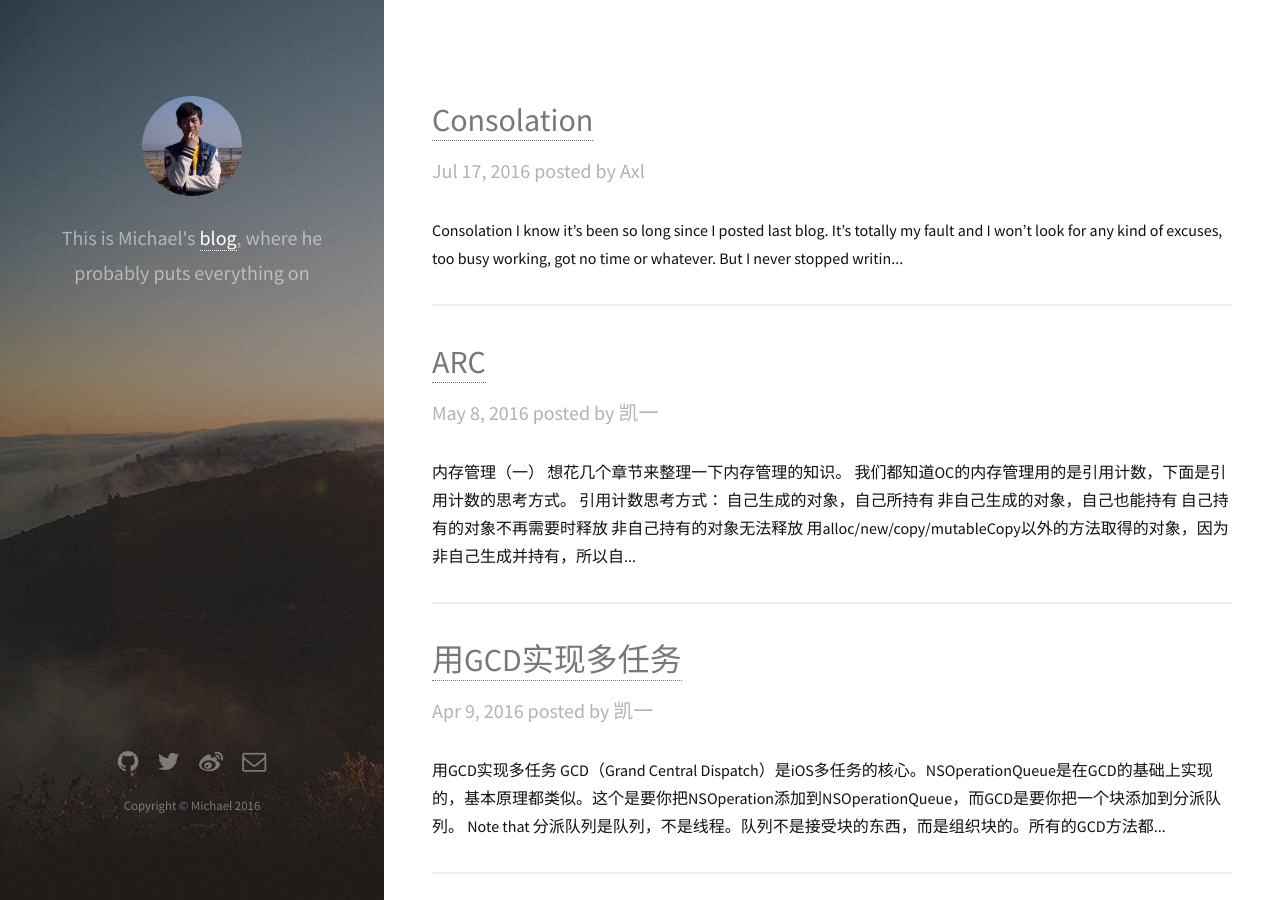
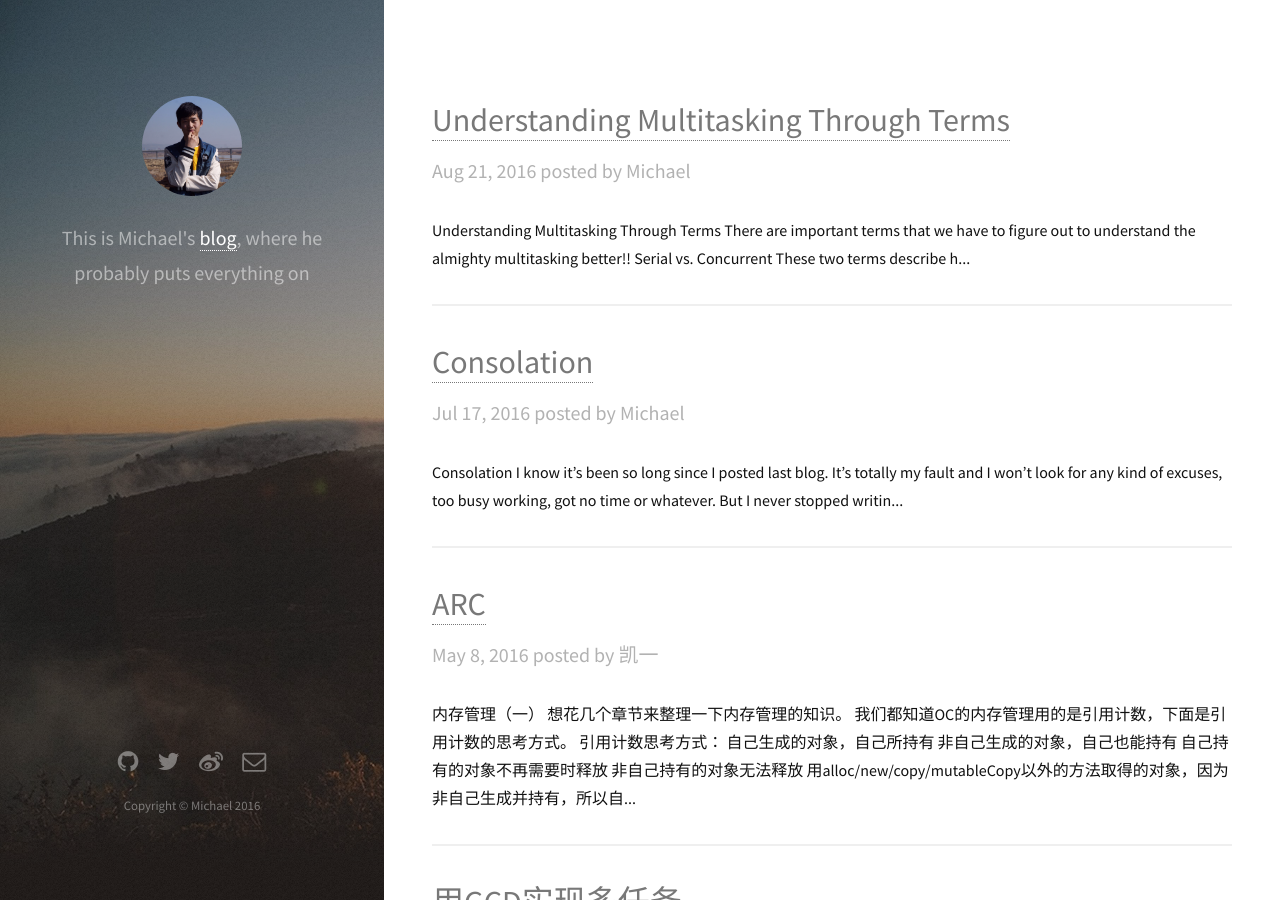
Before and after one commit to liukaiyi54/liukaiyi54.github.io, a Jekyll site: the page built from index.html, in a window 1280 px wide and 900 px high. Built offline with Jekyll 4.4.1, drawn with Linux system fonts in a browser that asks for light colours; some of the changed lines change nothing that is shown.

Commit message:
post article 'Understanding Multitasking Through Terms'

```diff
--- a/_posts/2016-07-17-consolation.markdown
+++ b/_posts/2016-07-17-consolation.markdown
@@ -2,7 +2,7 @@
 layout: post
 title: Consolation
 date: 2016-07-17
-author: Axl
+author: Michael
 ---
 
 
--- /dev/null
+++ b/_posts/2016-08-21-Understanding Multitasking Through Terms.markdown
@@ -0,0 +1,52 @@
+---
+layout: post
+title: Understanding Multitasking Through Terms
+date: 2016-08-21
+author: Michael
+---
+
+# Understanding Multitasking Through Terms
+
+> There are important terms that we have to figure out to understand the almighty multitasking better!!
+
+### Serial vs. Concurrent
+These two terms describe how the tasks are executed. Tasks executed **serially** are always executed only one at a time while tasks executed **concurrently** might be executed at the same time.
+
+### Synchronous vs. Asynchronous
+A **synchronous** function returns only after the completion of a task, but an **asynchronous** function does not wait for the task to be done and it returns immediately. So the major difference between these two is a **synchronous** function blocks the current thread of execution from processing on to the next one, but an **asynchronous** function does not.
+
+
+### Concurrency vs Parallelism
+> A major reason why I write this in English is that it's much easier to tell the difference between these two terms, while in Chinese translation it might not be that clear.
+
+A multi-core device can execute multiple threads at the same time via **parallelism**, but a single-core device can only achieve this by performing a context switch, which gives you the illusion that it also doing a parallel execution.
+
+So the picture below clearly shows that **concurrency** only makes it **FEEL** like we're executing multiple threads at the same time, while in fact it's just constantly doing the so-called "context switch" process. On the other hand, we can see that **parallelism** is the real multi-tasking, let's hear the applause.
+![](14790909038756.png)
+
+
+### Deadlock
+Two or more threads are deadlocked if they all get stuck waiting for each other to complete their action. The first can't finish its action because it's waiting for the second to finish, and the second can't finish because it's waiting for the first to finish. And now we're deadlocked.
+
+### Thread safe
+Thread safe code can be safely called from multiple threads without causing any problems. Meanwhile, code that is not thread safe must be run in one thread at a time.
+
+### Queues
+> Meaning GCD queues here.
+
+GCD provides **dispatch queues** to handle blocks of code. Like all queues, queues in GCD also take FIFO order, which guarantee that first task added to the queue is the first task that'll start in the queue.
+
+There are **serial queues** and **concurrent queues**. Tasks in **serial queues** execute one at a time, and the second won't be executed until the previous one gets finished.
+
+Tasks in **concurrent queues** are guaranteed to start in the order they were added and that's the only one thing that can be guaranteed. We have no idea in what order they'll finish, and we don't know when will the next given block start, nor how many blocks are running at any moment.
+
+#### Types
+The system provides a serial queue known as the main queue, which can be accessed by `dispatch_get_main_queue`. We already know that tasks in serial queue execute one at a time. But the important thing is this queue guarantees that all tasks will execute on the main thread, **which is the only thread you are allowed to update your UI.**
+
+The system also provides some concurrent queues, knowns as the **global dispatch queues**, which can be accessed by `dispatch_get_global_queue`. This queue has four priorities: background, low, default, and high.
+
+Other than these, you're able to create your own custom serial or concurrent queues. `dispatch_queue_create` at your service any time!
+
+------
+
+I have tried my best to explain all these terms in my own way. Hope that you have a better understanding about all these after reading. Thx!!
```
Also changed, not shown: _posts/14790909038756.png (added), 4 other files.
